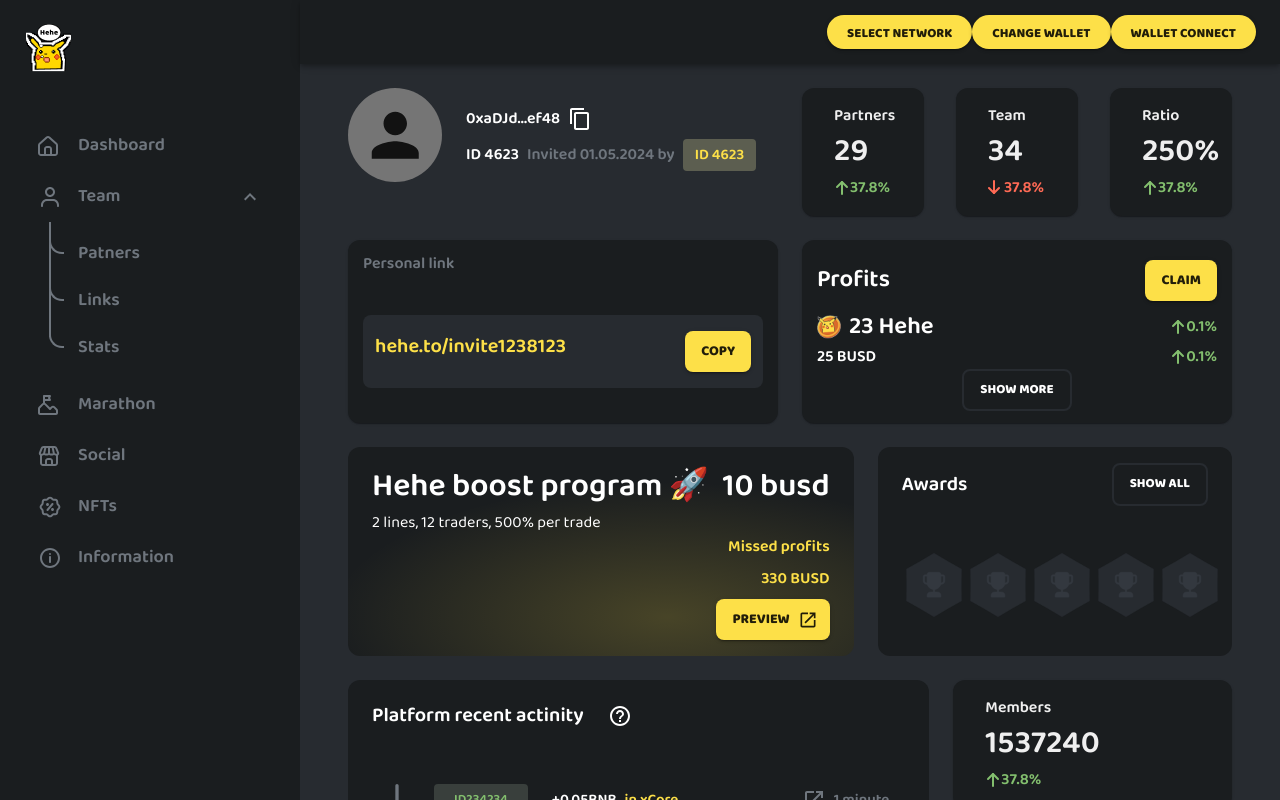
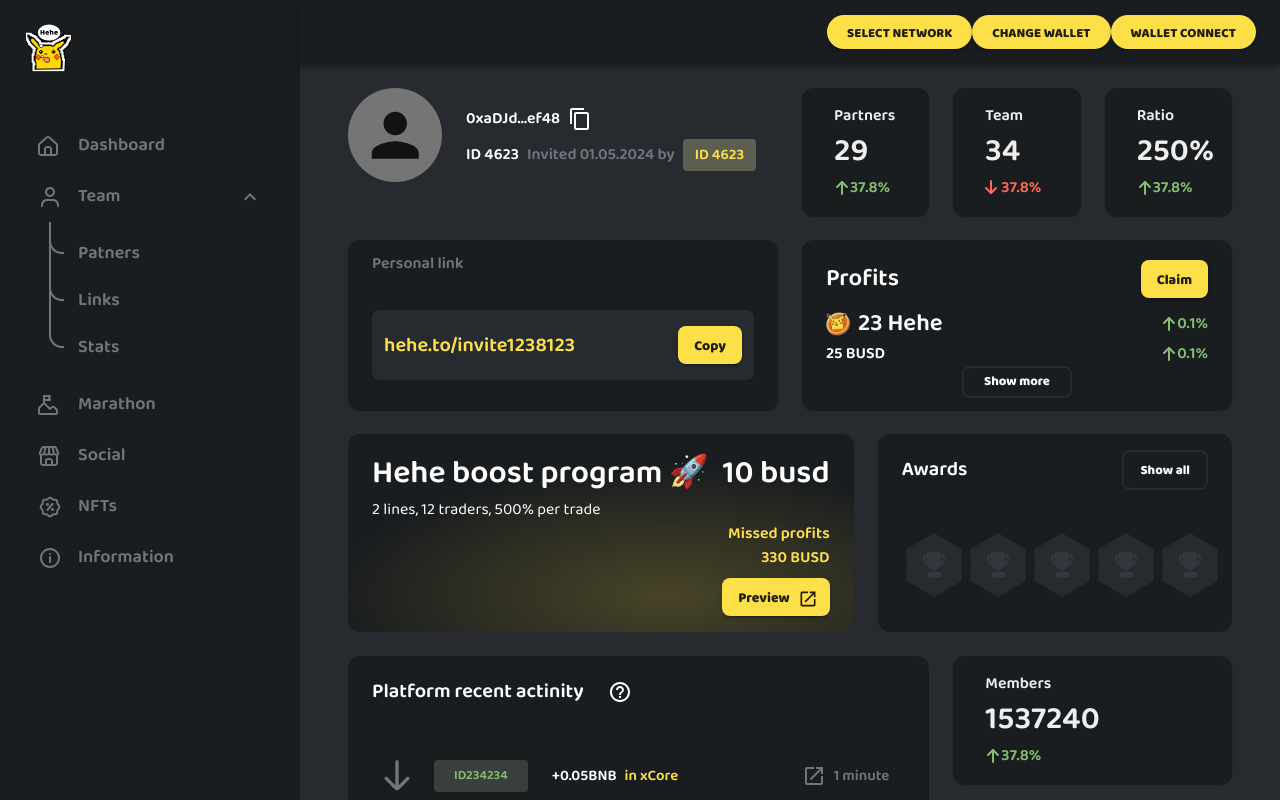
Before and after one commit to solver27/hehe-dashboard, a React (Vite) app: page / in a window 1280 px wide. Built offline with nearby package versions, Linux system fonts and the light colour scheme.

Commit message:
Fix spacing issues

```diff
--- a/src/components/ConnectWallet.tsx
+++ b/src/components/ConnectWallet.tsx
@@ -9,73 +9,72 @@ import Avatar from "@mui/material/Avatar";
 import SVG from "./SVG";
 
 const DisconnectButton = styled(Button)(() => ({
+  height: "50px",
   padding: "8px 16px",
-  height: "50px",
 }));
 
 const ChangeButton = styled(Button)(() => ({
+  height: "50px",
+  color: "white",
+  borderWidth: "2px",
   borderRadius: "8px",
-  borderWidth: "2px",
+  padding: "8px 16px 3px",
+  fontFamily: "Baloo",
   borderColor: "#272B30",
-  padding: "8px 16px",
-  fontFamily: "Baloo",
-  color: "white",
   backgroundColor: "transparent",
-  height: "50px",
   "&:hover": {
+    borderWidth: "2px",
+    borderColor: "#272B30",
     backgroundColor: "#1A1D1F",
-    borderColor: "#272B30",
-    borderWidth: "2px",
   },
 }));
 
 const BlackButton = styled(Button)(() => ({
+  height: "50px",
+  color: "white",
   borderRadius: "8px",
   padding: "8px 16px",
   fontFamily: "Baloo",
-  color: "white",
+  alignSelf: "center",
   backgroundColor: "#1A1D1F",
-  height: "50px",
-  alignSelf: "center",
   "&:hover": {
     backgroundColor: "#1A1D1F",
   },
 }));
 
 const PopUpBox = styled(Box)(() => ({
-  // borderRadius: "8px",
+  gap: "16px",
+  width: "450px",
   display: "flex",
+  padding: "12px 15px",
   flexDirection: "column",
-  gap: "16px",
   backgroundColor: "#1A1D1F",
-  padding: "12px 15px",
-  width: "450px",
 }));
 
 const ButtonWrapper = styled(Box)(() => ({
+  gap: "8px",
   display: "flex",
-  gap: "8px",
 }));
 
 const BoxCustom = styled(Box)(() => ({
+  gap: "8px",
   display: "flex",
+  borderRadius: "8px",
   justifyContent: "space-between",
-  borderRadius: "8px",
-  gap: "8px",
 }));
 
 const CoinBox = styled(Box)(() => ({
+  gap: "8px",
   display: "flex",
   borderRadius: "8px",
-  gap: "8px",
   alignItems: 'center'
 }));
 
 const WalletAddress = styled(Typography)(() => ({
+  fontSize: 20,
   fontWeight: 600,
-  fontSize: 20,
+  alignSelf: "center",
   fontFamily: "BalooSemiBold",
-  alignSelf: "center",
 }));
 
 const ConnectWallet: React.FC = () => {
--- a/src/hooks/RootContext.tsx
+++ b/src/hooks/RootContext.tsx
@@ -10,8 +10,8 @@ interface RootContextType {
   toggleSideOpenD: () => void;
   toggleSideOpenM: () => void;
   toggleWalletDialog: () => void;
-  _setConnectWalletAnchor: (event: React.MouseEvent<HTMLButtonElement>) => void;
-  _setSelectNetworkAnchor: (event: React.MouseEvent<HTMLButtonElement>) => void;
+  handleConnectWalletAnchor: (event: React.MouseEvent<HTMLButtonElement>) => void;
+  handleSelectNetworkAnchor: (event: React.MouseEvent<HTMLButtonElement>) => void;
   closeConnectWallet: () => void;
   closeSelectNetwork: () => void;
 }
@@ -44,7 +44,7 @@ export const RootProvider: React.FC<RootProviderProps> = ({
     setWalletDialogOpen((prev) => !prev)
   };
 
-  const _setConnectWalletAnchor = (event: React.MouseEvent<HTMLButtonElement>) => {
+  const handleConnectWalletAnchor = (event: React.MouseEvent<HTMLButtonElement>) => {
     setConnectWalletAnchor(event.currentTarget)
   };
 
@@ -52,7 +52,7 @@ export const RootProvider: React.FC<RootProviderProps> = ({
     setConnectWalletAnchor(null)
   }
 
-  const _setSelectNetworkAnchor = (event: React.MouseEvent<HTMLButtonElement>) => {
+  const handleSelectNetworkAnchor = (event: React.MouseEvent<HTMLButtonElement>) => {
     setSelectNetworkAnchor(event.currentTarget)
   };
 
@@ -72,8 +72,8 @@ export const RootProvider: React.FC<RootProviderProps> = ({
         toggleSideOpenD,
         toggleSideOpenM,
         toggleWalletDialog,
-        _setConnectWalletAnchor,
-        _setSelectNetworkAnchor,
+        handleConnectWalletAnchor,
+        handleSelectNetworkAnchor,
         closeConnectWallet,
         closeSelectNetwork
       }}>
--- a/src/layouts/components/Header.tsx
+++ b/src/layouts/components/Header.tsx
@@ -10,8 +10,8 @@ const Header: React.FC = () => {
     toggleSideOpenD,
     toggleSideOpenM,
     toggleWalletDialog,
-    _setConnectWalletAnchor,
-    _setSelectNetworkAnchor
+    handleConnectWalletAnchor,
+    handleSelectNetworkAnchor
   } = useRoot();
 
   return (
@@ -50,7 +50,7 @@ const Header: React.FC = () => {
             borderRadius: "20px",
             fontFamily: "Baloo",
           }}
-          onClick={_setSelectNetworkAnchor}
+          onClick={handleSelectNetworkAnchor}
         >
           Select Network
         </Button>
@@ -63,7 +63,7 @@ const Header: React.FC = () => {
             borderRadius: "20px",
             fontFamily: "Baloo",
           }}
-          onClick={_setConnectWalletAnchor}
+          onClick={handleConnectWalletAnchor}
         >
           Change Wallet
         </Button>
--- a/src/pages/Home/Award.tsx
+++ b/src/pages/Home/Award.tsx
@@ -31,10 +31,11 @@ const ShowButton = styled(Button)(() => ({
   borderWidth: "2px",
   borderColor: "#272B30",
   borderStyle: "solid",
-  padding: "8px 16px",
+  padding: "8px 16px 5px",
   fontFamily: "Baloo",
   fontSize: 13,
   color: "white",
+  textTransform: "none",
   backgroundColor: "transparent",
   "&:hover": {
     backgroundColor: "#1A1D1F",
--- a/src/pages/Home/Boost.tsx
+++ b/src/pages/Home/Boost.tsx
@@ -25,12 +25,6 @@ const RootTypography = styled(Typography)(() => ({
   fontWeight: 600
 }))
 
-const GridItem = styled(Grid)(() => ({
-  width: 32,
-  height: 32,
-  backgroundColor: "#FDE048"
-}))
-
 const Boost: React.FC = () => {
   return(
     <RootBox>
@@ -41,15 +35,17 @@ const Boost: React.FC = () => {
       <Typography>2 lines, 12 traders, 500% per trade</Typography>
       <FlexBox>
         <Box></Box>
-        <Box display={"flex"} flexDirection={"column"} gap={1}>
+        <Box display={"flex"} flexDirection={"column"}>
           <RootTypography color="primary" textAlign={'right'}>Missed profits</RootTypography>
           <RootTypography color="primary" textAlign={'right'}>330 BUSD</RootTypography>
           <Button
             variant="contained"
             sx={{
               borderRadius: "8px",
-              padding: "8px 16px",
+              marginTop: "8px",
+              padding: "8px 16px 5px",
               fontFamily: "Baloo",
+              textTransform: "none"
             }}
             endIcon={<OpenInNewIcon />}
           >
--- a/src/pages/Home/Home.tsx
+++ b/src/pages/Home/Home.tsx
@@ -98,7 +98,7 @@ const Home: React.FC = () => {
         <Grid item lg={6} md={12} sm={12} xs={12}>
           <Profile />
         </Grid>
-        <Grid container item lg={6} md={12} sm={12} xs={12} spacing={4}>
+        <Grid container item lg={6} md={12} sm={12} xs={12} spacing={3}>
           {statistics.map((item, index) => (
             <Grid item lg={4} md={4} sm={4} xs={12} key={index}>
               <StatisticCard items={item.items} />
@@ -120,9 +120,9 @@ const Home: React.FC = () => {
         <Grid item lg={8} md={12} sm={12} xs={12}>
             <RecentActivity />
         </Grid>
-        <Grid container item lg={4} md={12} sm={12} xs={12} spacing={1}>
-          {members.map((item) => (
-            <Grid item xs={12}>
+        <Grid container item lg={4} md={12} sm={12} xs={12} spacing={3} sx={{height: "100%"}}>
+          {members.map((item, index) => (
+            <Grid item lg={12} md={4} sm={12} xs={12} key={index}>
               <StatisticCard items={item.items} />
             </Grid>
           ))}
--- a/src/pages/Home/PersonalLink.tsx
+++ b/src/pages/Home/PersonalLink.tsx
@@ -12,7 +12,7 @@ interface PersonalLinkProps {
 const CardCustom = styled(Card)(() => ({
   borderRadius: 12,
   backgroundColor: "#1A1D1F",
-  padding: "12px 15px",
+  padding: "12px 24px",
   backgroundImage: "none",
   height: "100%",
   display: "flex",
@@ -33,6 +33,7 @@ const InviteLink = styled(Link)(() => ({
   textDecoration: "none",
   color: "#FDE048",
   fontSize: 20,
+  alignSelf: "center"
 }));
 
 const InviteBox = styled(Box)(() => ({
@@ -59,8 +60,9 @@ const PersonalLink: React.FC<PersonalLinkProps> = ({ link }) => {
             variant="contained"
             sx={{
               borderRadius: "8px",
-              padding: "8px 16px",
+              padding: "8px 16px 5px",
               fontFamily: "Baloo",
+              textTransform: "none"
             }}
           >
             Copy
--- a/src/pages/Home/Profits.tsx
+++ b/src/pages/Home/Profits.tsx
@@ -18,7 +18,7 @@ interface ProfitsProps {
 const CardCustom = styled(Card)(() => ({
   borderRadius: 12,
   backgroundColor: "#1A1D1F",
-  padding: "12px 15px",
+  padding: "12px 24px",
   backgroundImage: "none",
   position: "relative",
   display: "flex",
@@ -50,10 +50,11 @@ const ShowMoreButton = styled(Button)(() => ({
   borderWidth: "2px",
   borderColor: "#272B30",
   borderStyle: "solid",
-  padding: "8px 16px",
+  padding: "3px 20px",
   fontFamily: "Baloo",
   fontSize: 13,
   color: "white",
+  textTransform: "none",
   backgroundColor: "transparent",
   "&:hover": {
     backgroundColor: "#1A1D1F",
@@ -73,8 +74,9 @@ const Profits: React.FC<ProfitsProps> = ({ profit }) => {
           variant="contained"
           sx={{
             borderRadius: "8px",
-            padding: "8px 16px",
+            padding: "8px 16px 5px",
             fontFamily: "Baloo",
+            textTransform: "none"
           }}
         >
           Claim
--- a/src/pages/Home/RecentActivity.tsx
+++ b/src/pages/Home/RecentActivity.tsx
@@ -72,6 +72,12 @@ const RootDivider = styled(Divider)(() => ({
   backgroundColor: "#272B30"
 }))
 
+const RootList = styled(List)(() => ({
+  display: "flex",
+  flexDirection: "column",
+  gap: "8px"
+}))
+
 const PaginationArrow = styled("div")(() => ({
   width: "40px",
   height: "40px",
@@ -102,7 +108,7 @@ const RecentActivity: React.FC = () => {
           </IconButton>
         </Tooltip>
       </Box>
-      <List>
+      <RootList>
         {lists.map((list, index) => (
           <>
             <ListItem
@@ -129,7 +135,7 @@ const RecentActivity: React.FC = () => {
           </>
         ))}
       <RootDivider />
-      </List>
+      </RootList>
       <Box display={'flex'} justifyContent={'center'} gap={2}>
         <PaginationArrow>
           <svg width="19" height="16" viewBox="0 0 19 16" fill="none" xmlns="http://www.w3.org/2000/svg">
```
